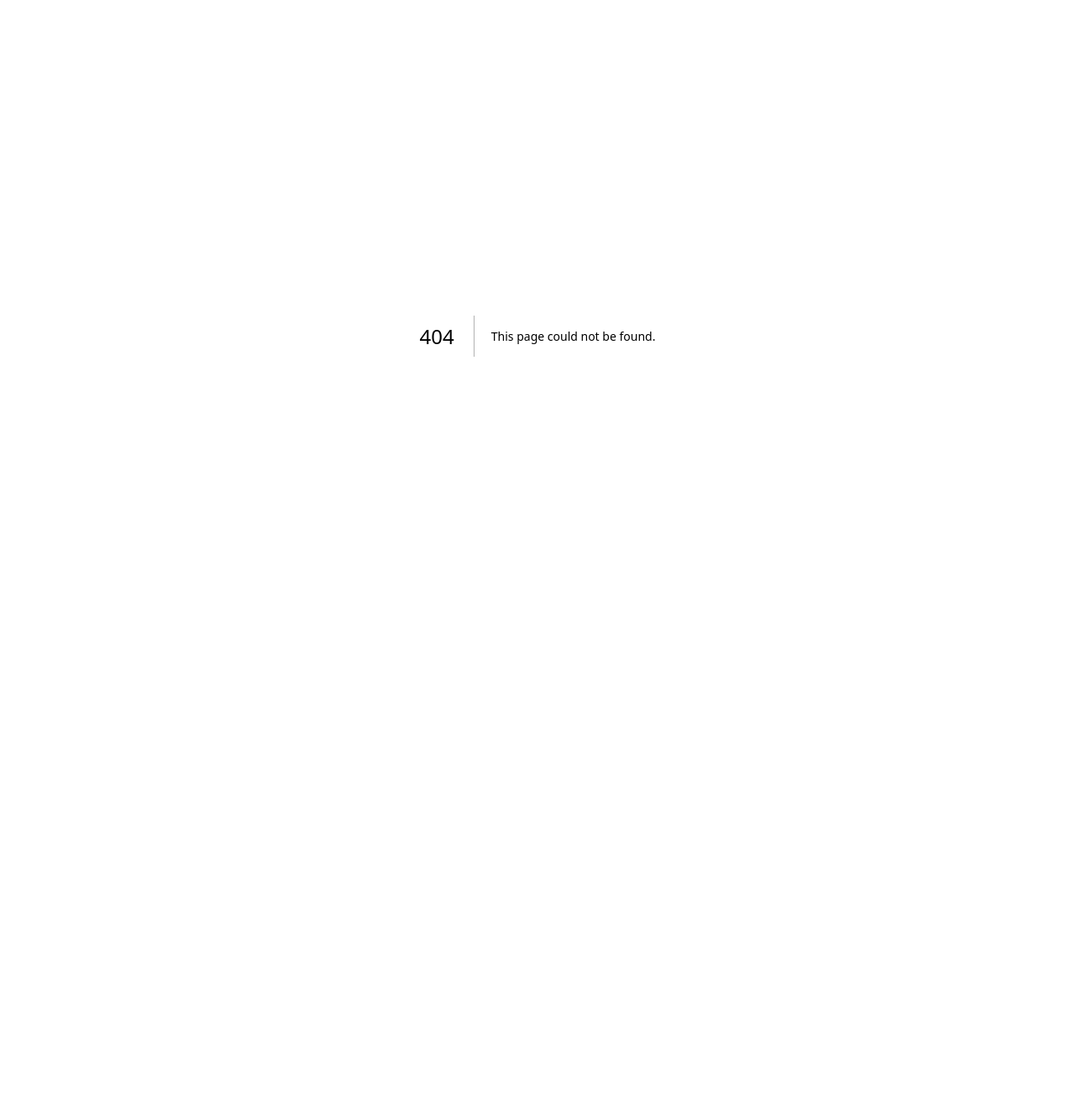
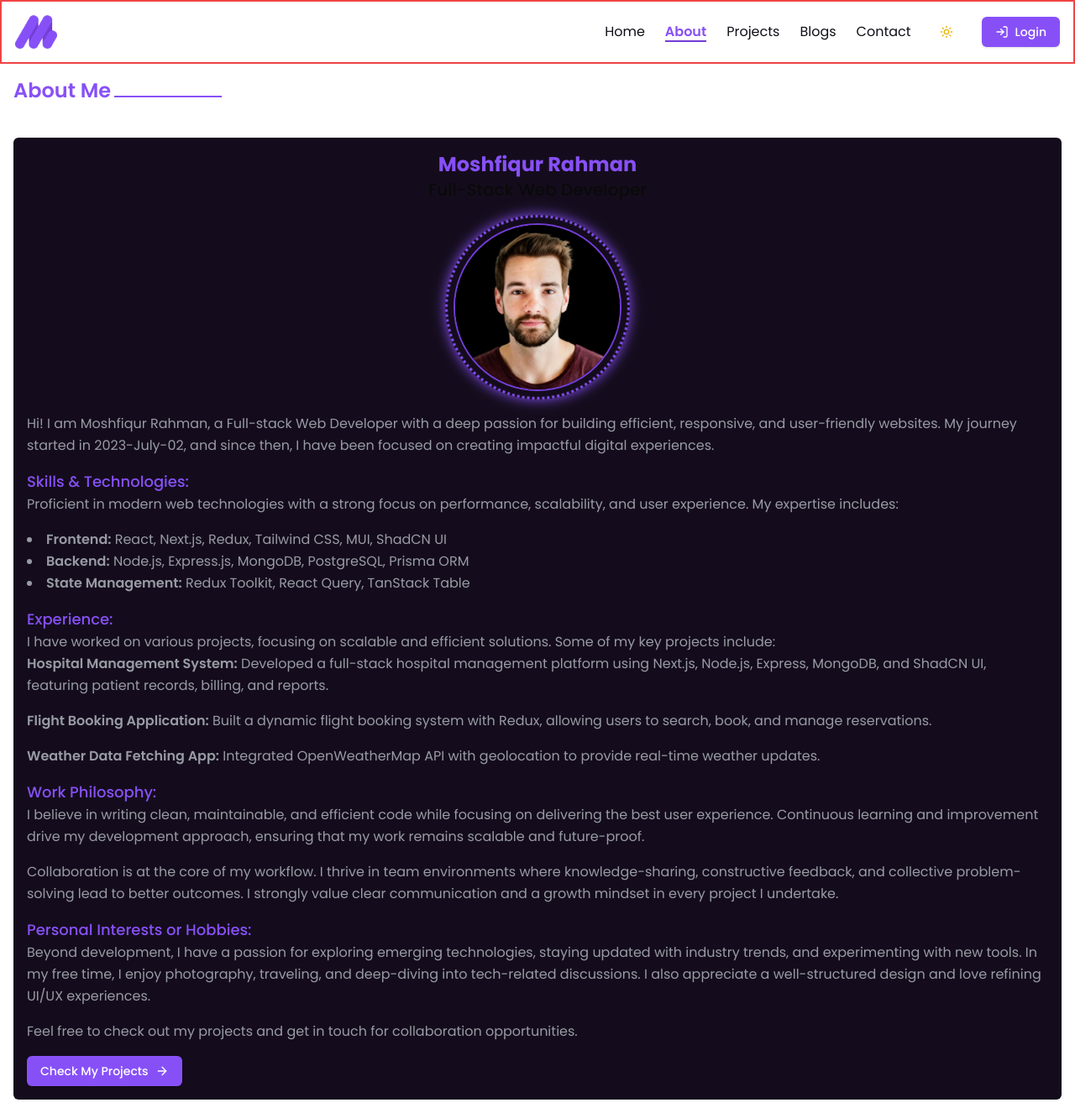
Before and after one commit to Emam-Bokhari/Dreams-Portfolio-Frontend, a Next.js app: page /about in a window 1280 px wide. Before the commit this address had no page. Shown: the whole page at 84% size. Before the commit the page ends 800 px from the top, so only its background shows below. Built offline with nearby package versions, Linux system fonts and the light colour scheme.

Commit message:
feat(about): add detailed about section with skills, experience, and projects

```diff
--- /dev/null
+++ b/src/app/(commonLayout)/about/page.tsx
@@ -0,0 +1,12 @@
+import About from "@/components/About/About";
+import { Fragment } from "react";
+
+export default function AboutPage() {
+  return (
+    <Fragment>
+      <div className="lg:max-w-screen-2xl p-4 mx-auto ">
+        <About />
+      </div>
+    </Fragment>
+  );
+}
--- /dev/null
+++ b/src/components/About/About.tsx
@@ -0,0 +1,162 @@
+import { Fragment } from "react";
+import SectionTitle from "../shared/SectionTitle";
+import profileImage from "@/assets/image.jpg";
+import Image from "next/image";
+import { Button } from "../ui/button";
+import { ArrowRight } from "lucide-react";
+// import { Card, CardContent } from "../ui/card";
+
+export default function About() {
+  return (
+    <Fragment>
+      {/* section title */}
+      <SectionTitle title="About Me" />
+      <div className="mt-10  bg-[#140C1C] p-4 rounded-md ">
+        <div className="space-y-4">
+          <div>
+            {/* name  */}
+            <h2 className="text-center text-2xl font-bold text-[#8750F7]">
+              Moshfiqur Rahman
+            </h2>
+            {/* title */}
+            <h3 className="text-center text-xl font-medium">
+              Full-Stack Web Developer
+            </h3>
+          </div>
+          {/* image */}
+          <div className="flex justify-center">
+            {/* Rotating dotted border */}
+            <div className="relative w-[220px] h-[220px] flex items-center justify-center">
+              <div className="absolute w-full h-full border-[3px] border-dotted border-[#8750F7] rounded-full animate-spin-slow shadow-glow drop-shadow-md"></div>
+
+              {/* Profile Image with solid border */}
+              <div className="flex justify-center overflow-hidden rounded-full w-[200px] h-[200px] border-2 border-[#733DD6]">
+                <Image
+                  src={profileImage}
+                  width={200}
+                  height={200}
+                  alt="Profile Image"
+                  className="object-cover"
+                />
+              </div>
+            </div>
+          </div>
+
+          <p className="text-[#989BA4] text-base leading-relaxed">
+            Hi! I am Moshfiqur Rahman, a Full-stack Web Developer with a deep
+            passion for building efficient, responsive, and user-friendly
+            websites. My journey started in 2023-July-02, and since then, I have
+            been focused on creating impactful digital experiences.
+          </p>
+          {/* skills */}
+          <div>
+            <h3 className="text-[#8750F7] text-lg font-medium">
+              Skills & Technologies:
+            </h3>
+            <div className="space-y-4">
+              <p className="text-[#989BA4] text-base leading-relaxed">
+                Proficient in modern web technologies with a strong focus on
+                performance, scalability, and user experience. My expertise
+                includes:
+              </p>
+              <ul className="text-[#989BA4] text-base leading-relaxed list-disc list-inside">
+                <li>
+                  <span className="font-semibold">Frontend:</span> React,
+                  Next.js, Redux, Tailwind CSS, MUI, ShadCN UI
+                </li>
+                <li>
+                  <span className="font-semibold">Backend:</span> Node.js,
+                  Express.js, MongoDB, PostgreSQL, Prisma ORM
+                </li>
+                <li>
+                  <span className="font-semibold">State Management:</span> Redux
+                  Toolkit, React Query, TanStack Table
+                </li>
+              </ul>
+            </div>
+          </div>
+          {/* experience and achievements */}
+          <div>
+            <h3 className="text-[#8750F7] text-lg font-medium">Experience:</h3>
+            <p className="text-[#989BA4] text-base leading-relaxed">
+              I have worked on various projects, focusing on scalable and
+              efficient solutions. Some of my key projects include:
+            </p>
+            <ul className="text-[#989BA4] text-base leading-relaxed space-y-4">
+              <li>
+                <span className="font-semibold">
+                  Hospital Management System:
+                </span>{" "}
+                Developed a full-stack hospital management platform using
+                Next.js, Node.js, Express, MongoDB, and ShadCN UI, featuring
+                patient records, billing, and reports.
+              </li>
+              <li>
+                <span className="font-semibold">
+                  Flight Booking Application:
+                </span>{" "}
+                Built a dynamic flight booking system with Redux, allowing users
+                to search, book, and manage reservations.
+              </li>
+              <li>
+                <span className="font-semibold">
+                  Weather Data Fetching App:
+                </span>{" "}
+                Integrated OpenWeatherMap API with geolocation to provide
+                real-time weather updates.
+              </li>
+            </ul>
+          </div>
+          {/* Work Philosophy: */}
+          <div>
+            <h3 className="text-[#8750F7] text-lg font-medium">
+              Work Philosophy:
+            </h3>
+            <div className="space-y-4">
+              <p className="text-[#989BA4] text-base leading-relaxed">
+                I believe in writing clean, maintainable, and efficient code
+                while focusing on delivering the best user experience.
+                Continuous learning and improvement drive my development
+                approach, ensuring that my work remains scalable and
+                future-proof.
+              </p>
+              <p className="text-[#989BA4] text-base leading-relaxed">
+                Collaboration is at the core of my workflow. I thrive in team
+                environments where knowledge-sharing, constructive feedback, and
+                collective problem-solving lead to better outcomes. I strongly
+                value clear communication and a growth mindset in every project
+                I undertake.
+              </p>
+            </div>
+          </div>
+          {/* Personal Interests or Hobbies: */}
+          <div>
+            <h3 className="text-[#8750F7] text-lg font-medium">
+              Personal Interests or Hobbies:
+            </h3>
+            <p className="text-[#989BA4] text-base leading-relaxed">
+              Beyond development, I have a passion for exploring emerging
+              technologies, staying updated with industry trends, and
+              experimenting with new tools. In my free time, I enjoy
+              photography, traveling, and deep-diving into tech-related
+              discussions. I also appreciate a well-structured design and love
+              refining UI/UX experiences.
+            </p>
+          </div>
+          {/* Call to action */}
+          <div className="space-y-4">
+            <p className="text-[#989BA4] text-base leading-relaxed">
+              Feel free to check out my projects and get in touch for
+              collaboration opportunities.
+            </p>
+            <Button className="bg-[#8750F7] hover:bg-[#733DD6] text-white">
+              Check My Projects
+              <ArrowRight size={18} />
+            </Button>
+          </div>
+          {/* Social Links */}
+        </div>
+      </div>
+    </Fragment>
+  );
+}
--- a/tailwind.config.ts
+++ b/tailwind.config.ts
@@ -9,6 +9,12 @@ export default {
 	],
 	theme: {
 		extend: {
+			animation: {
+				"spin-slow": "spin 4s linear infinite",
+			},
+			boxShadow: {
+				glow: "0 0 15px #8750F7",
+			},
 			colors: {
 				background: 'hsl(var(--background))',
 				foreground: 'hsl(var(--foreground))',
@@ -59,4 +65,5 @@ export default {
 		}
 	},
 	plugins: [require("tailwindcss-animate")],
+
 } satisfies Config;
```
Lines whose indentation alone changed are shown as unchanged.
